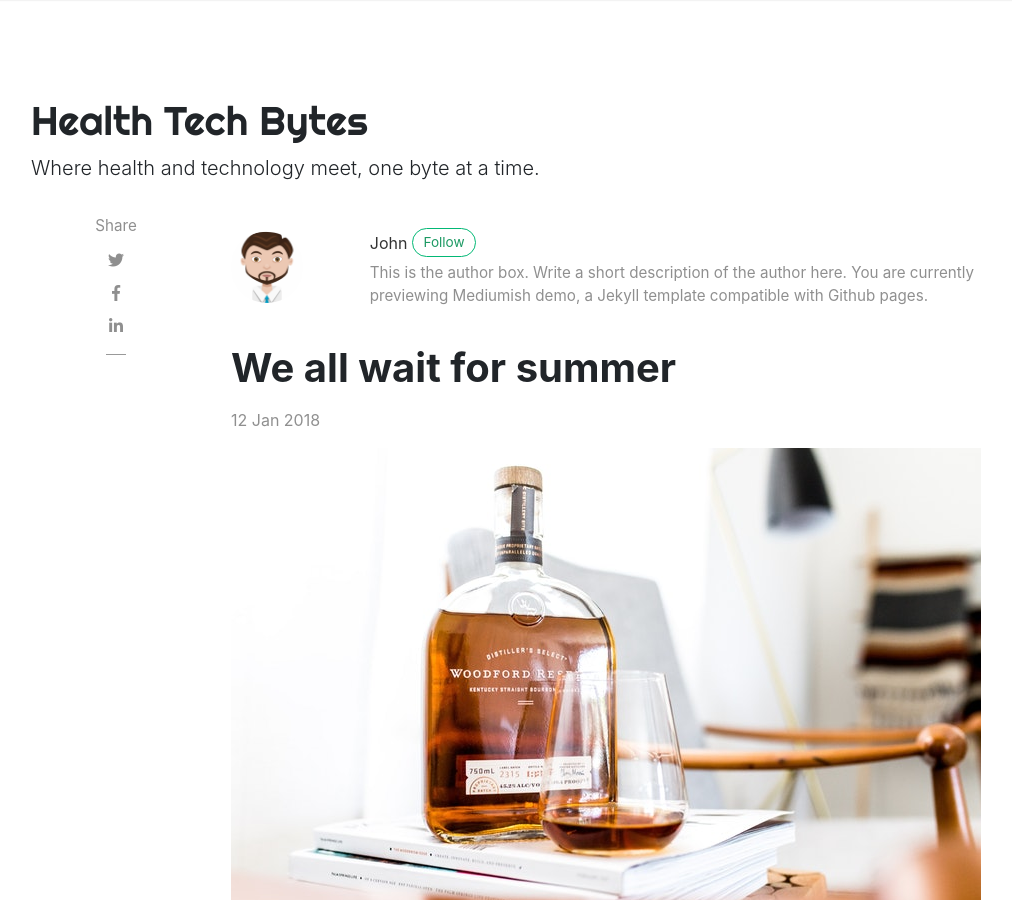
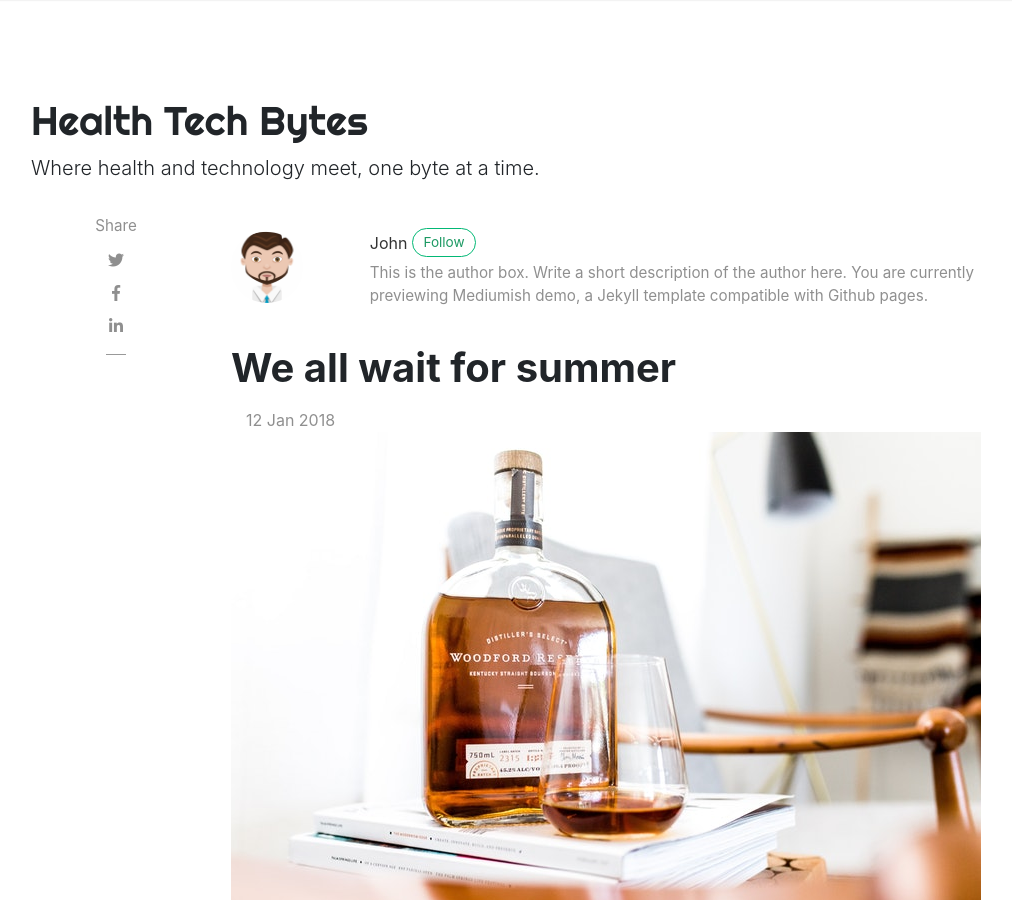
Before and after one commit to slsu0424/slsu0424.github.io, a Jekyll site: the page built from _posts/2018-01-12-we-all-wait-for-summer.md, in a window 1280 px wide and 900 px high. Shown: the whole window, without its empty margins (54-1066 px from the left). Built offline with Jekyll 4.4.1, drawn with Linux system fonts in a browser that asks for light colours; nearby versions of some CDN libraries; comment, search, counter and statistics services are not loaded.

Commit message:
Update post.html

```diff
--- a/_layouts/post.html
+++ b/_layouts/post.html
@@ -39,6 +39,7 @@
 
                 <!-- Post Title -->
                 <h1 class="posttitle">{{ page.title }}</h1>
+                <div class="col-xs-12 col-md-9 col-lg-10 text-center text-md-left">
                 <span class="post-date"><time class="post-date" datetime="{{ page.date | date:"%Y-%m-%d" }}">{{ page.date | date_to_string }}</time></span>
                 {% include reading-time.html %}
             </div>
```
